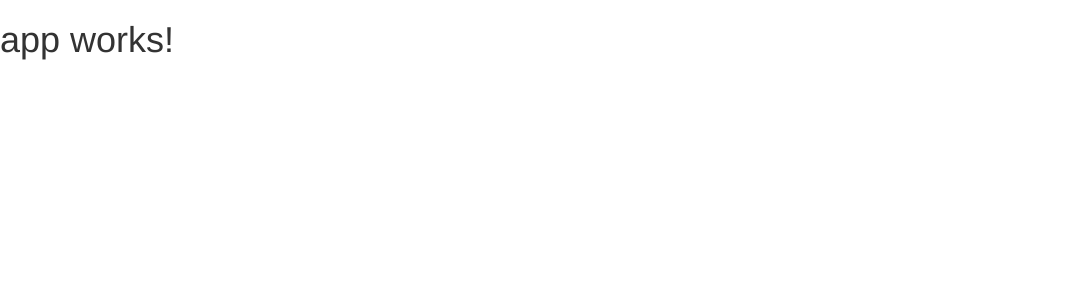
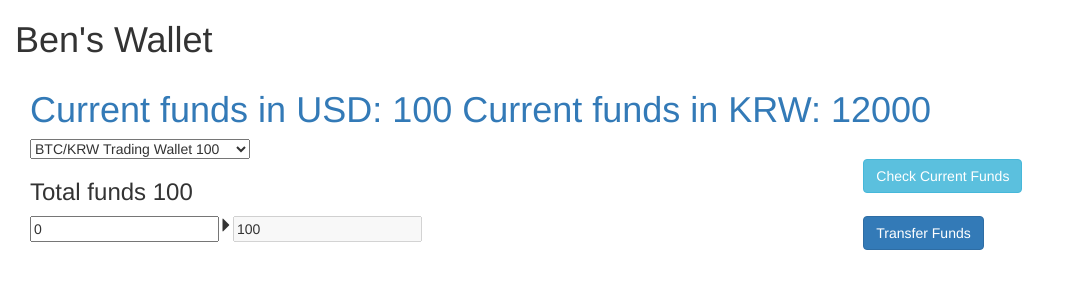
Before and after one commit to xhad/ang-wallet, an Angular app: page / in a window 1280 px wide. Shown: the top 300 px of the page, without its empty margins (0-1084 px from the left). Built offline with nearby package versions, Linux system fonts and the light colour scheme.

Commit message:
Made two new components, but couldn't make them dance together (pass variables between them)

```diff
--- a/src/app/app.component.html
+++ b/src/app/app.component.html
@@ -1,3 +1,9 @@
-<h1>
-  {{title}}
-</h1>
+<div class="container-fluid">
+  <h1>{{ title }}</h1>
+  <div class="row">
+    <div class="col-xs-12">
+      <app-funds></app-funds>
+      <app-payment></app-payment>
+    </div>
+  </div>
+</div>
--- a/src/app/app.component.ts
+++ b/src/app/app.component.ts
@@ -6,5 +6,5 @@ import { Component } from '@angular/core';
   styleUrls: ['./app.component.css']
 })
 export class AppComponent {
-  title = 'app works!';
+  title = "Ben's Wallet";
 }
--- a/src/app/app.module.ts
+++ b/src/app/app.module.ts
@@ -4,10 +4,14 @@ import { FormsModule } from '@angular/forms';
 import { HttpModule } from '@angular/http';
 
 import { AppComponent } from './app.component';
+import { FundsComponent } from './funds/funds.component';
+import { PaymentComponent } from './payment/payment.component';
 
 @NgModule({
   declarations: [
-    AppComponent
+    AppComponent,
+    FundsComponent,
+    PaymentComponent
   ],
   imports: [
     BrowserModule,
--- /dev/null
+++ b/src/app/funds/funds.component.html
@@ -0,0 +1,14 @@
+<div class="container-fluid">
+  <div class="row">
+    <div class="col-xs-12">
+      <h1 class="text-primary">
+        Current funds in USD: {{ currentFundsUSD }}
+        Current funds in KRW: {{ currentFundsKRW }}
+      </h1>
+      <select>
+        <option value="krw2bc">BTC/KRW Trading Wallet {{ currentFundsUSD }}</option>
+        <option value="usd2bs">BTC/USD Trading Wallet {{ currentFundsKRW }}</option>
+      </select>
+    </div>
+  </div>
+</div>
--- /dev/null
+++ b/src/app/funds/funds.component.ts
@@ -0,0 +1,21 @@
+import { Component, OnInit } from '@angular/core';
+
+@Component({
+  selector: 'app-funds',
+  templateUrl: './funds.component.html',
+  styleUrls: ['./funds.component.css']
+})
+export class FundsComponent implements OnInit {
+
+  constructor() { }
+
+  ngOnInit() {
+
+  }
+  currentFundsUSD = 100;
+  currentFundsKRW = 12000;
+
+  calculateFunds(){
+
+  }
+}
--- /dev/null
+++ b/src/app/payment/payment.component.css
@@ -0,0 +1,7 @@
+input, h4{
+  float:left;
+}
+
+p{
+  float:left;
+}
--- /dev/null
+++ b/src/app/payment/payment.component.html
@@ -0,0 +1,22 @@
+<div class="container-fluid">
+  <div class="row">
+    <div class="col-xs-8">
+      <h3> Total funds {{money}} </h3>
+    </div>
+    <div class="col-xs-4">
+      <button (click)="checkFunds()" class="btn btn-info">Check Current Funds</button>
+    </div>
+  </div>
+  <div class="row">
+    <div class="col-xs-8">
+      <input [(ngModel)]="paymentOut" type="text">
+      <p>
+        <span class="glyphicon glyphicon-triangle-right"></span>
+      </p>
+      <input [(ngModel)]="money" type="text" disabled>
+    </div>
+    <div class="col-xs-4">
+      <button (click)="decreaseMoney()" class="btn btn-primary">Transfer Funds</button>
+    </div>
+  </div>
+</div>
--- /dev/null
+++ b/src/app/payment/payment.component.ts
@@ -0,0 +1,24 @@
+import { Component, OnInit } from '@angular/core';
+
+@Component({
+  selector: 'app-payment',
+  templateUrl: './payment.component.html',
+  styleUrls: ['./payment.component.css']
+})
+export class PaymentComponent implements OnInit {
+
+  constructor() { }
+
+  ngOnInit() {
+  }
+
+  money:number = 100;
+  checkFunds(){
+    this.money = this.money + Math.random()*.8;
+  }
+
+  paymentOut = 0;
+  decreaseMoney(){
+    this.money -= this.paymentOut;
+  }
+}
```
Also changed, not shown: src/app/funds/funds.component.css (added).
